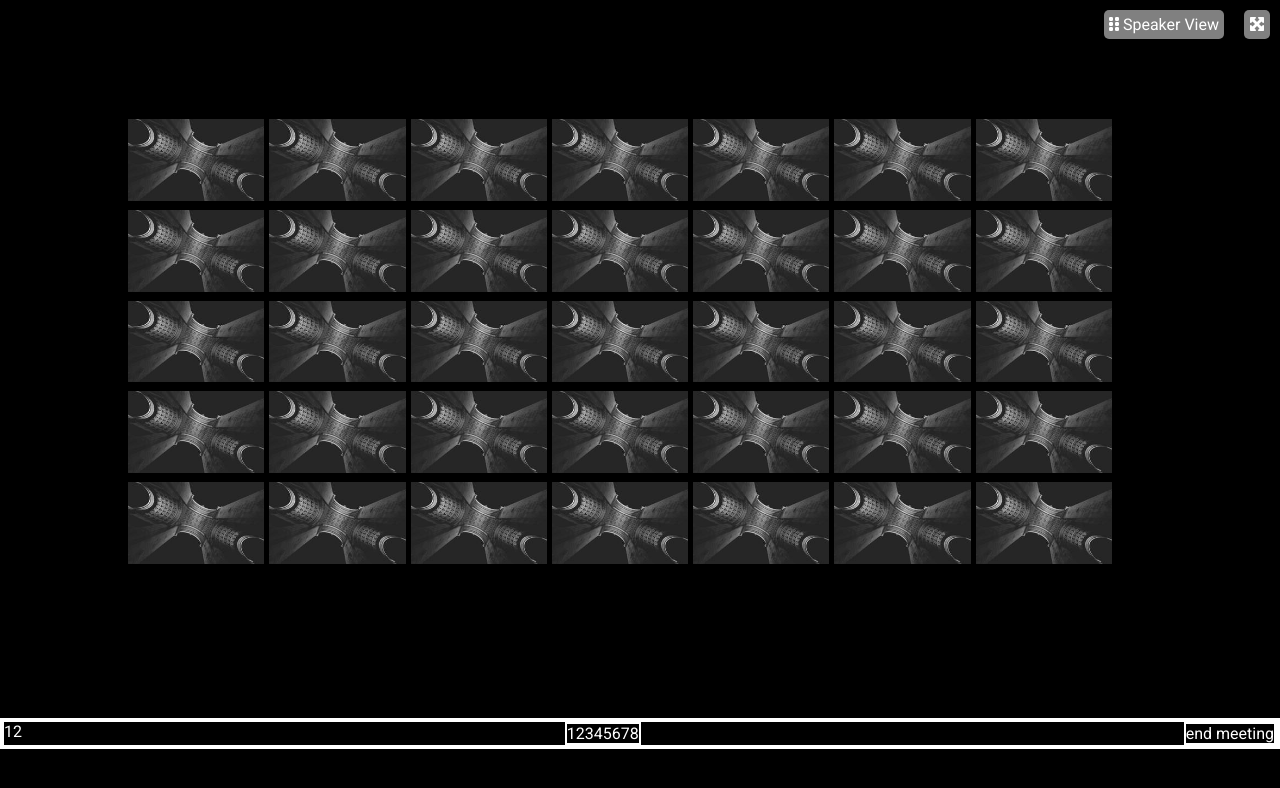
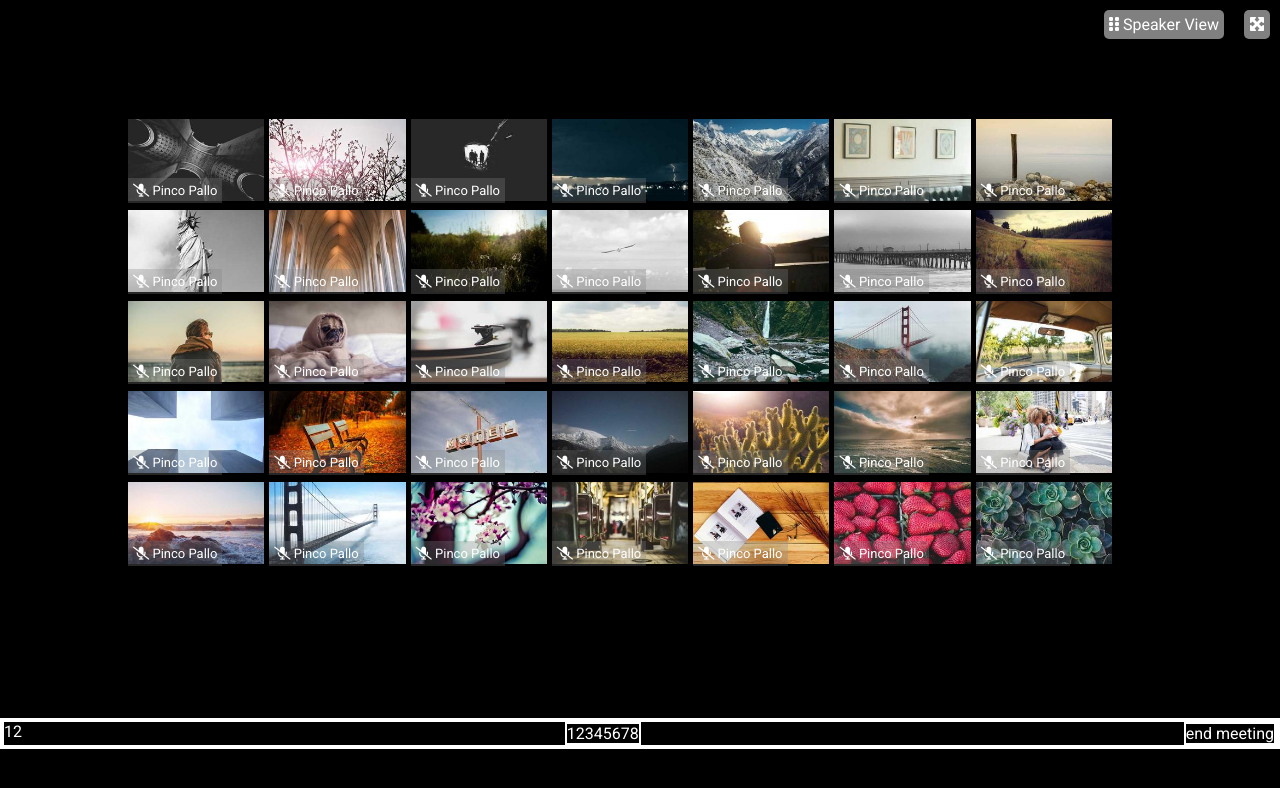
Before and after one commit to nicolozibra1/html-css-zoom, a plain HTML site: page index.html in a window 1280 px wide. Drawn offline with Linux system fonts and the light colour scheme.

Commit message:
add-main

```diff
--- a/css/style.css
+++ b/css/style.css
@@ -42,20 +42,28 @@ main{
     width: 80%;
     margin: auto;
 }
-.user{
-    max-width: calc((100% / 7) - 10px);
-
-}
 .user-container{
     flex-wrap: wrap;
     gap:5px;
     margin-top: 80px;
 }
+.user{
+    max-width: calc((100% / 7) - 10px);
+    position:relative;
 
+}
 img{
     width: 100%;
 }
-
+.mic-name{
+    position: absolute;
+    bottom: 2px;
+    left: 0;
+    color: white;
+    font-size: small;
+    background-color: rgba(128, 128, 128, 0.3);
+    padding: 5px;;
+}
 /* FOOTER */
 footer{
     margin-top:150px;
--- a/index.html
+++ b/index.html
@@ -24,109 +24,145 @@
         <div class="user-container d-flex">
             <div class="user">
                 <img src="./img/user1.jpg" alt="">
+                <span class="mic-name"><i class="fa-solid fa-microphone-slash"></i> Pinco Pallo</span>
             </div>
             <div class="user">
-                <img src="./img/user1.jpg" alt="">
+                <img src="./img/user2.jpg" alt="">
+                <span class="mic-name"><i class="fa-solid fa-microphone-slash"></i> Pinco Pallo</span>
             </div>
             <div class="user">
-                <img src="./img/user1.jpg" alt="">
+                <img src="./img/user3.jpg" alt="">
+                <span class="mic-name"><i class="fa-solid fa-microphone-slash"></i> Pinco Pallo</span>
             </div>
             <div class="user">
-                <img src="./img/user1.jpg" alt="">
+                <img src="./img/user4.jpg" alt="">
+                <span class="mic-name"><i class="fa-solid fa-microphone-slash"></i> Pinco Pallo</span>
             </div>
             <div class="user">
-                <img src="./img/user1.jpg" alt="">
+                <img src="./img/user5.jpg" alt="">
+                <span class="mic-name"><i class="fa-solid fa-microphone-slash"></i> Pinco Pallo</span>
             </div>
             <div class="user">
-                <img src="./img/user1.jpg" alt="">
+                <img src="./img/user6.jpg" alt="">
+                <span class="mic-name"><i class="fa-solid fa-microphone-slash"></i> Pinco Pallo</span>
             </div>
             <div class="user">
-                <img src="./img/user1.jpg" alt="">
+                <img src="./img/user7.jpg" alt="">
+                <span class="mic-name"><i class="fa-solid fa-microphone-slash"></i> Pinco Pallo</span>
             </div>
             <div class="user">
-                <img src="./img/user1.jpg" alt="">
+                <img src="./img/user8.jpg" alt="">
+                <span class="mic-name"><i class="fa-solid fa-microphone-slash"></i> Pinco Pallo</span>
             </div>
             <div class="user">
-                <img src="./img/user1.jpg" alt="">
+                <img src="./img/user9.jpg" alt="">
+                <span class="mic-name"><i class="fa-solid fa-microphone-slash"></i> Pinco Pallo</span>
             </div>
             <div class="user">
-                <img src="./img/user1.jpg" alt="">
+                <img src="./img/user10.jpg" alt="">
+                <span class="mic-name"><i class="fa-solid fa-microphone-slash"></i> Pinco Pallo</span>
             </div>
             <div class="user">
-                <img src="./img/user1.jpg" alt="">
+                <img src="./img/user11.jpg" alt="">
+                <span class="mic-name"><i class="fa-solid fa-microphone-slash"></i> Pinco Pallo</span>
             </div>
             <div class="user">
-                <img src="./img/user1.jpg" alt="">
+                <img src="./img/user12.jpg" alt="">
+                <span class="mic-name"><i class="fa-solid fa-microphone-slash"></i> Pinco Pallo</span>
             </div>
             <div class="user">
-                <img src="./img/user1.jpg" alt="">
+                <img src="./img/user13.jpg" alt="">
+                <span class="mic-name"><i class="fa-solid fa-microphone-slash"></i> Pinco Pallo</span>
             </div>
             <div class="user">
-                <img src="./img/user1.jpg" alt="">
+                <img src="./img/user14.jpg" alt="">
+                <span class="mic-name"><i class="fa-solid fa-microphone-slash"></i> Pinco Pallo</span>
             </div>
             <div class="user">
-                <img src="./img/user1.jpg" alt="">
+                <img src="./img/user15.jpg" alt="">
+                <span class="mic-name"><i class="fa-solid fa-microphone-slash"></i> Pinco Pallo</span>
             </div>
             <div class="user">
-                <img src="./img/user1.jpg" alt="">
+                <img src="./img/user16.jpg" alt="">
+                <span class="mic-name"><i class="fa-solid fa-microphone-slash"></i> Pinco Pallo</span>
             </div>
             <div class="user">
-                <img src="./img/user1.jpg" alt="">
+                <img src="./img/user17.jpg" alt="">
+                <span class="mic-name"><i class="fa-solid fa-microphone-slash"></i> Pinco Pallo</span>
             </div>
             <div class="user">
-                <img src="./img/user1.jpg" alt="">
+                <img src="./img/user18.jpg" alt="">
+                <span class="mic-name"><i class="fa-solid fa-microphone-slash"></i> Pinco Pallo</span>
             </div>
             <div class="user">
-                <img src="./img/user1.jpg" alt="">
+                <img src="./img/user19.jpg" alt="">
+                <span class="mic-name"><i class="fa-solid fa-microphone-slash"></i> Pinco Pallo</span>
             </div>
             <div class="user">
-                <img src="./img/user1.jpg" alt="">
+                <img src="./img/user20.jpg" alt="">
+                <span class="mic-name"><i class="fa-solid fa-microphone-slash"></i> Pinco Pallo</span>
             </div>
             <div class="user">
-                <img src="./img/user1.jpg" alt="">
+                <img src="./img/user21.jpg" alt="">
+                <span class="mic-name"><i class="fa-solid fa-microphone-slash"></i> Pinco Pallo</span>
             </div>
             <div class="user">
-                <img src="./img/user1.jpg" alt="">
+                <img src="./img/user22.jpg" alt="">
+                <span class="mic-name"><i class="fa-solid fa-microphone-slash"></i> Pinco Pallo</span>
             </div>
             <div class="user">
-                <img src="./img/user1.jpg" alt="">
+                <img src="./img/user23.jpg" alt="">
+                <span class="mic-name"><i class="fa-solid fa-microphone-slash"></i> Pinco Pallo</span>
             </div>
             <div class="user">
-                <img src="./img/user1.jpg" alt="">
+                <img src="./img/user24.jpg" alt="">
+                <span class="mic-name"><i class="fa-solid fa-microphone-slash"></i> Pinco Pallo</span>
             </div>
             <div class="user">
-                <img src="./img/user1.jpg" alt="">
+                <img src="./img/user25.jpg" alt="">
+                <span class="mic-name"><i class="fa-solid fa-microphone-slash"></i> Pinco Pallo</span>
             </div>
             <div class="user">
-                <img src="./img/user1.jpg" alt="">
+                <img src="./img/user26.jpg" alt="">
+                <span class="mic-name"><i class="fa-solid fa-microphone-slash"></i> Pinco Pallo</span>
             </div>
             <div class="user">
-                <img src="./img/user1.jpg" alt="">
+                <img src="./img/user27.jpg" alt="">
+                <span class="mic-name"><i class="fa-solid fa-microphone-slash"></i> Pinco Pallo</span>
             </div>
             <div class="user">
-                <img src="./img/user1.jpg" alt="">
+                <img src="./img/user28.jpg" alt="">
+                <span class="mic-name"><i class="fa-solid fa-microphone-slash"></i> Pinco Pallo</span>
             </div>
             <div class="user">
-                <img src="./img/user1.jpg" alt="">
+                <img src="./img/user29.jpg" alt="">
+                <span class="mic-name"><i class="fa-solid fa-microphone-slash"></i> Pinco Pallo</span>
             </div>
             <div class="user">
-                <img src="./img/user1.jpg" alt="">
+                <img src="./img/user30.jpg" alt="">
+                <span class="mic-name"><i class="fa-solid fa-microphone-slash"></i> Pinco Pallo</span>
             </div>
             <div class="user">
-                <img src="./img/user1.jpg" alt="">
+                <img src="./img/user31.jpg" alt="">
+                <span class="mic-name"><i class="fa-solid fa-microphone-slash"></i> Pinco Pallo</span>
             </div>
             <div class="user">
-                <img src="./img/user1.jpg" alt="">
+                <img src="./img/user32.jpg" alt="">
+                <span class="mic-name"><i class="fa-solid fa-microphone-slash"></i> Pinco Pallo</span>
             </div>
             <div class="user">
-                <img src="./img/user1.jpg" alt="">
+                <img src="./img/user33.jpg" alt="">
+                <span class="mic-name"><i class="fa-solid fa-microphone-slash"></i> Pinco Pallo</span>
             </div>
             <div class="user">
-                <img src="./img/user1.jpg" alt="">
+                <img src="./img/user34.jpg" alt="">
+                <span class="mic-name"><i class="fa-solid fa-microphone-slash"></i> Pinco Pallo</span>
             </div>
             <div class="user">
-                <img src="./img/user1.jpg" alt="">
+                <img src="./img/user35.jpg" alt="">
+                <span class="mic-name"><i class="fa-solid fa-microphone-slash"></i> Pinco Pallo</span>
             </div>
+
         </div>
    </main>
 
```
